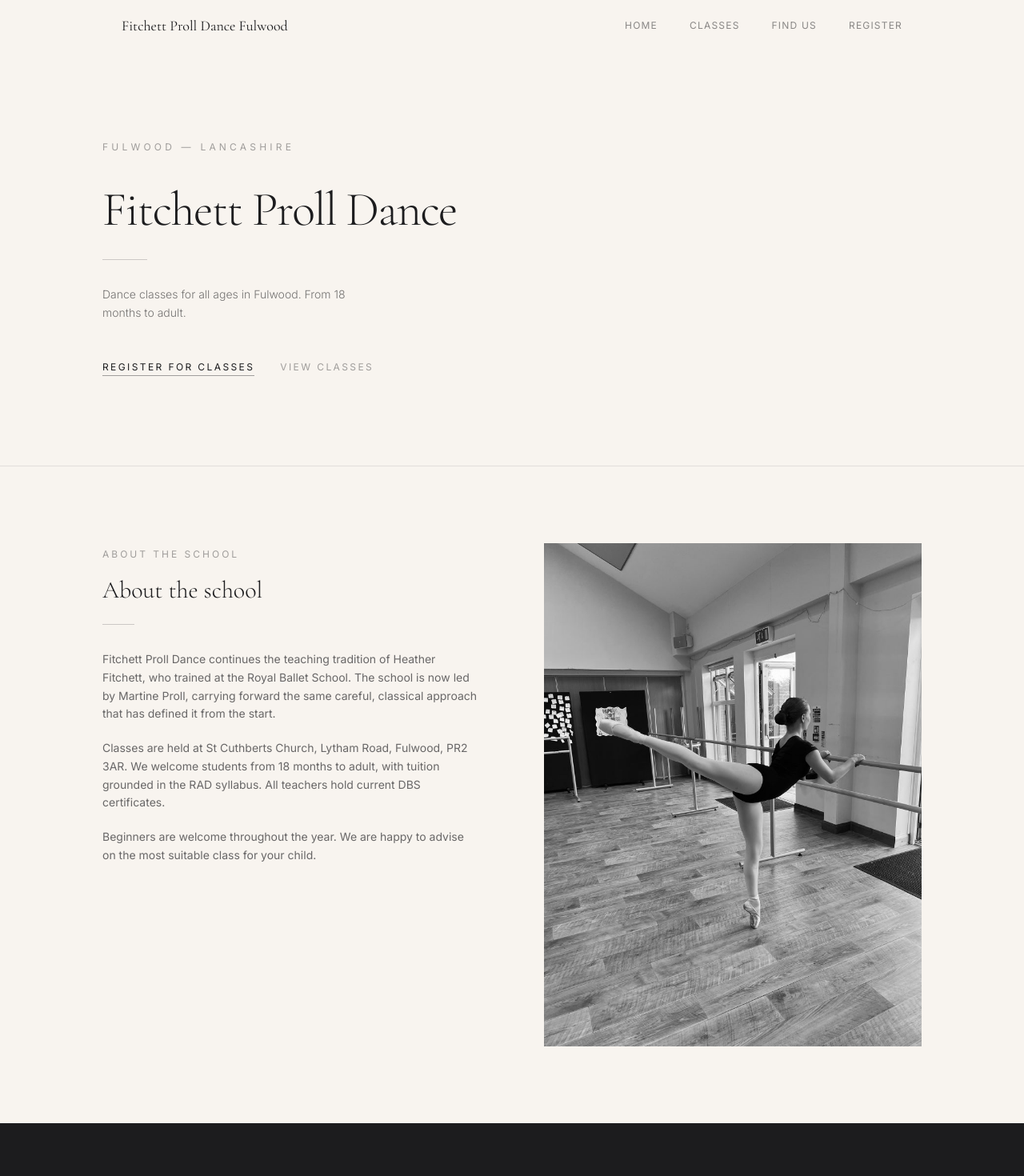
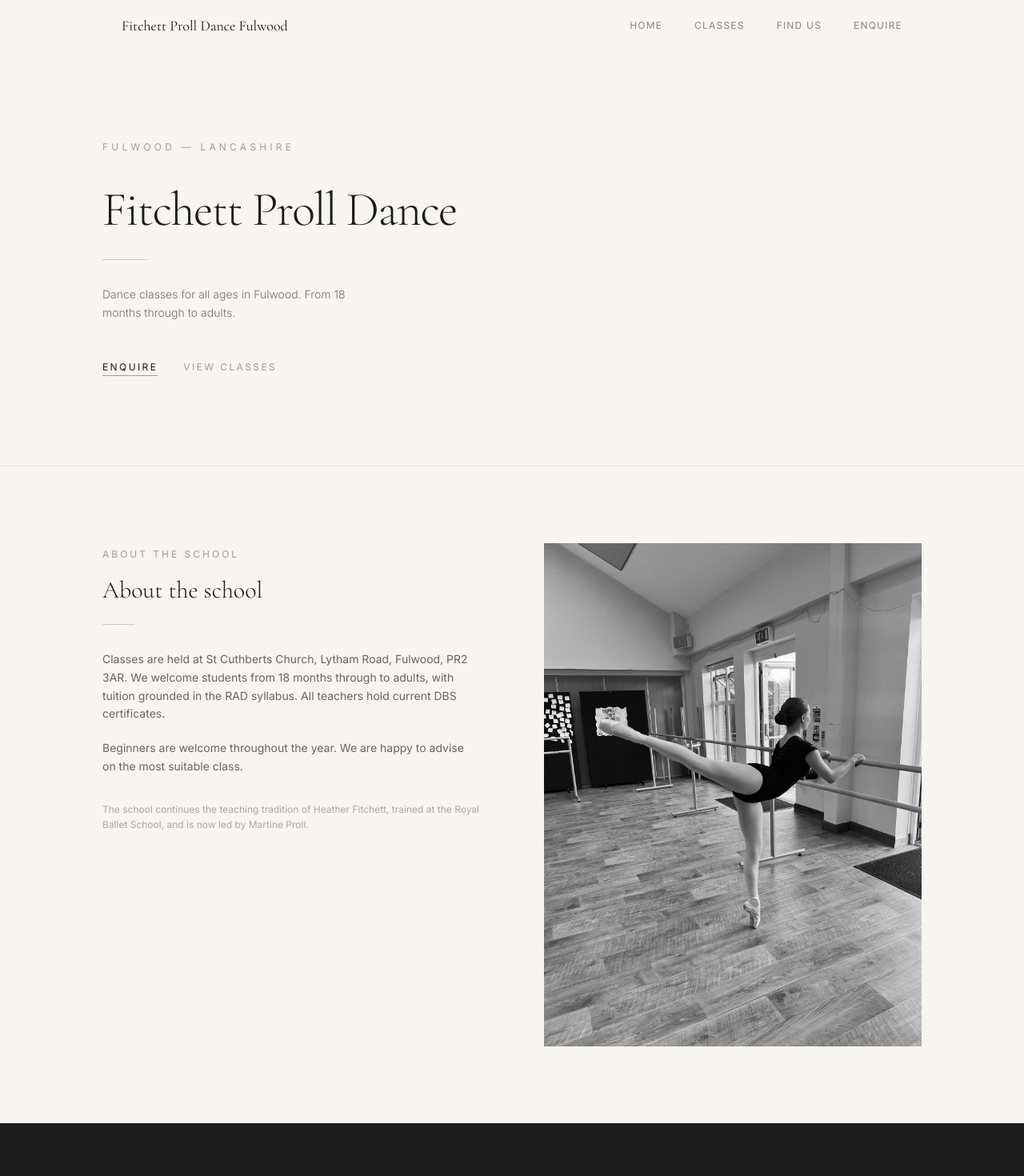
Before and after one commit to imjamber/dance-school-fulwood, a Next.js app: page / in a window 1280 px wide. Shown: the top 1470 px of the page at 80% size. Built offline with nearby package versions, Linux system fonts and the light colour scheme.

Commit message:
Copy and nav tweaks
- 'From 18 months through to adults'
- Register → Enquire throughout (nav, hero, CTA, location)
- Heritage mention moved to bottom of About as quiet footnote-size text
- Remove heritage from opening paragraph position

https://claude.ai/code/session_011dmZJGgsMYvWrGhN1q3J1C

```diff
--- a/src/components/home/AboutSection.tsx
+++ b/src/components/home/AboutSection.tsx
@@ -14,13 +14,13 @@ export default function AboutSection() {
           <div className="w-10 h-px bg-charcoal/20 mb-8" />
 
           <p className="text-charcoal/65 text-sm leading-relaxed mb-5">
-            Fitchett Proll Dance continues the teaching tradition of Heather Fitchett, who trained at the Royal Ballet School. The school is now led by Martine Proll, carrying forward the same careful, classical approach that has defined it from the start.
+            Classes are held at {FULL_ADDRESS}. We welcome students from 18 months through to adults, with tuition grounded in the RAD syllabus. All teachers hold current DBS certificates.
           </p>
-          <p className="text-charcoal/65 text-sm leading-relaxed mb-5">
-            Classes are held at {FULL_ADDRESS}. We welcome students from 18 months to adult, with tuition grounded in the RAD syllabus. All teachers hold current DBS certificates.
+          <p className="text-charcoal/65 text-sm leading-relaxed mb-8">
+            Beginners are welcome throughout the year. We are happy to advise on the most suitable class.
           </p>
-          <p className="text-charcoal/65 text-sm leading-relaxed">
-            Beginners are welcome throughout the year. We are happy to advise on the most suitable class for your child.
+          <p className="text-charcoal/35 text-xs leading-relaxed">
+            The school continues the teaching tradition of Heather Fitchett, trained at the Royal Ballet School, and is now led by Martine Proll.
           </p>
         </div>
 
--- a/src/components/home/CTASection.tsx
+++ b/src/components/home/CTASection.tsx
@@ -31,7 +31,7 @@ export default function CTASection() {
               href="/register"
               className="text-xs tracking-[0.2em] uppercase text-charcoal border-b border-charcoal/30 hover:border-charcoal pb-0.5 transition-colors"
             >
-              Register online →
+              Enquire online →
             </a>
           </div>
         </div>
--- a/src/components/home/Hero.tsx
+++ b/src/components/home/Hero.tsx
@@ -17,7 +17,7 @@ export default function Hero() {
         <div className="w-14 h-px bg-charcoal/20 mb-8" />
 
         <p className="text-charcoal/60 text-sm font-light max-w-xs leading-relaxed mb-12">
-          Dance classes for all ages in {LOCATION_NAME}. From 18 months to adult.
+          Dance classes for all ages in {LOCATION_NAME}. From 18 months through to adults.
         </p>
 
         <div className="flex flex-col sm:flex-row items-start gap-8">
@@ -25,7 +25,7 @@ export default function Hero() {
             href="/register"
             className="text-xs tracking-[0.2em] uppercase text-charcoal border-b border-charcoal/40 hover:border-charcoal pb-0.5 transition-colors"
           >
-            Register for classes
+            Enquire
           </Link>
           <Link
             href="/#classes"
--- a/src/components/home/LocationSection.tsx
+++ b/src/components/home/LocationSection.tsx
@@ -34,7 +34,7 @@ export default function LocationSection() {
           </div>
 
           <div className="flex gap-3 flex-wrap">
-            <Button href="/register" size="sm">Register for Classes</Button>
+            <Button href="/register" size="sm">Enquire</Button>
             <Button
               href={`https://www.google.com/maps/search/?api=1&query=${encodeURIComponent(FULL_ADDRESS)}`}
               variant="outline" size="sm"
--- a/src/components/layout/Navbar.tsx
+++ b/src/components/layout/Navbar.tsx
@@ -9,7 +9,7 @@ const NAV = [
   { label: "Home",     href: "/" },
   { label: "Classes",  href: "/#classes" },
   { label: "Find Us",  href: "/#location" },
-  { label: "Register", href: "/register" },
+  { label: "Enquire",  href: "/register" },
 ]
 
 export default function Navbar() {
```
